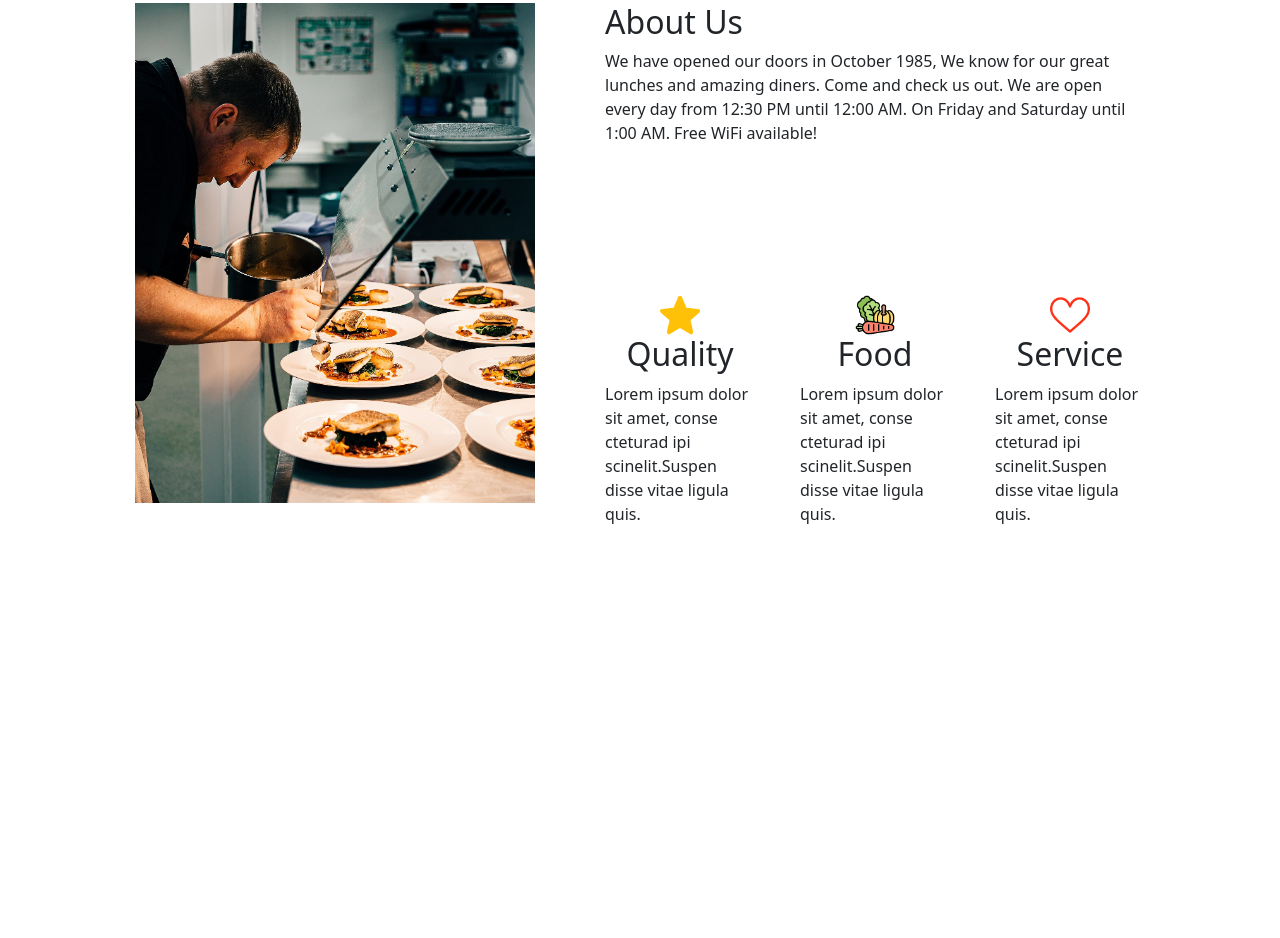
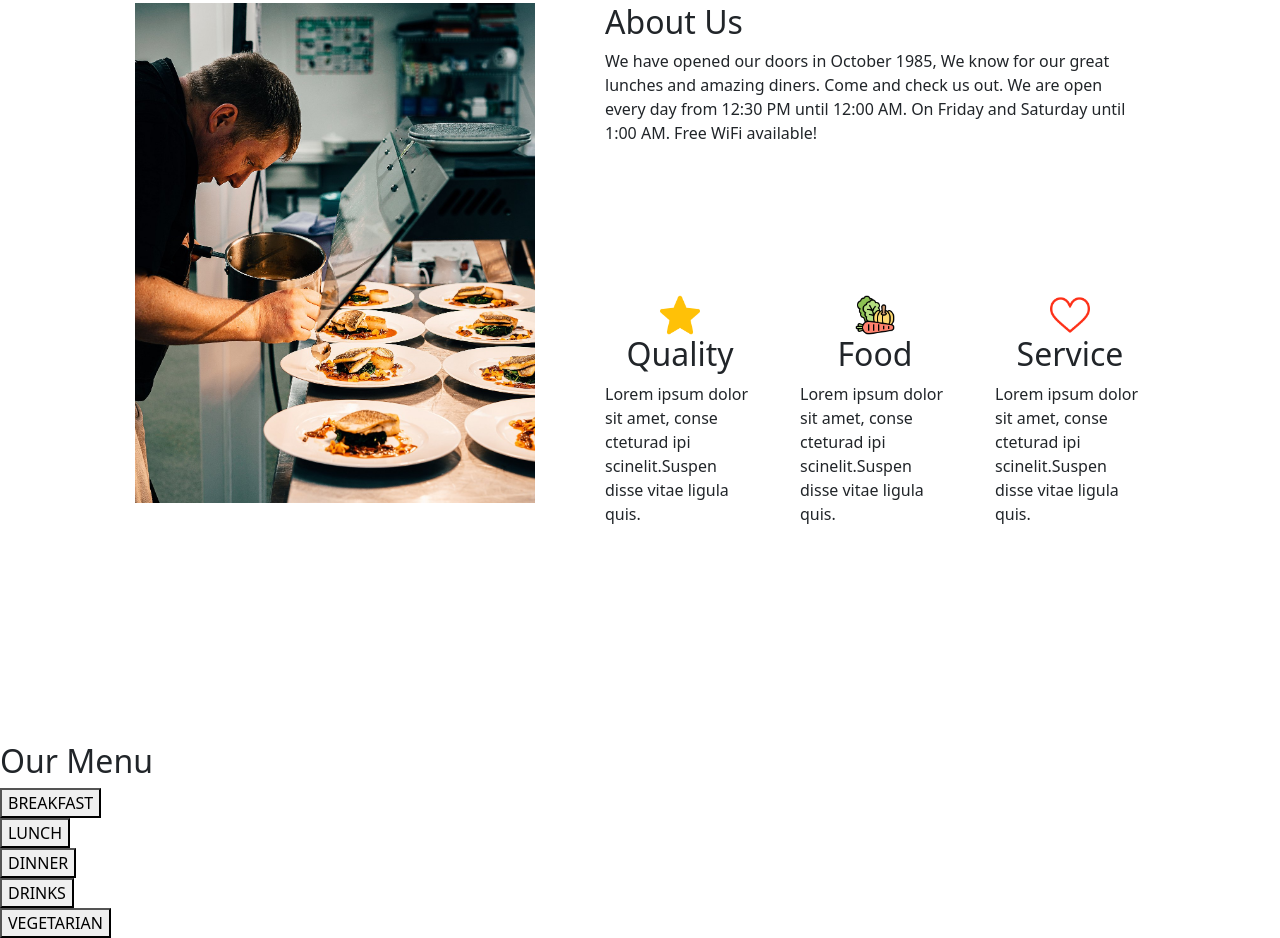
Before and after one commit to KateM3d/restaurant_portfolio, a plain HTML site: page index.html in a window 1280 px wide. Shown: the part 997-1935 px from the top of the page. Before the commit the page ends 1739 px from the top, so only its background shows below. Drawn offline with nearby package versions, Linux system fonts and the light colour scheme.

Commit message:
added new section section ourMenu

```diff
--- a/index.html
+++ b/index.html
@@ -67,6 +67,14 @@
         </div>
     </section>
 
+    <section class="ourMenu">
+        <h2 class="ourMenu_heading">Our Menu</h2>
+        <div class="ourMenu_container">
+
+
+        </div>
+    </section>
+
     <script src="https://cdn.jsdelivr.net/npm/bootstrap@5.0.2/dist/js/bootstrap.bundle.min.js" integrity="sha384-MrcW6ZMFYlzcLA8Nl+NtUVF0sA7MsXsP1UyJoMp4YLEuNSfAP+JcXn/tWtIaxVXM" crossorigin="anonymous"></script>
 
     <script src="script.js"></script>
```
